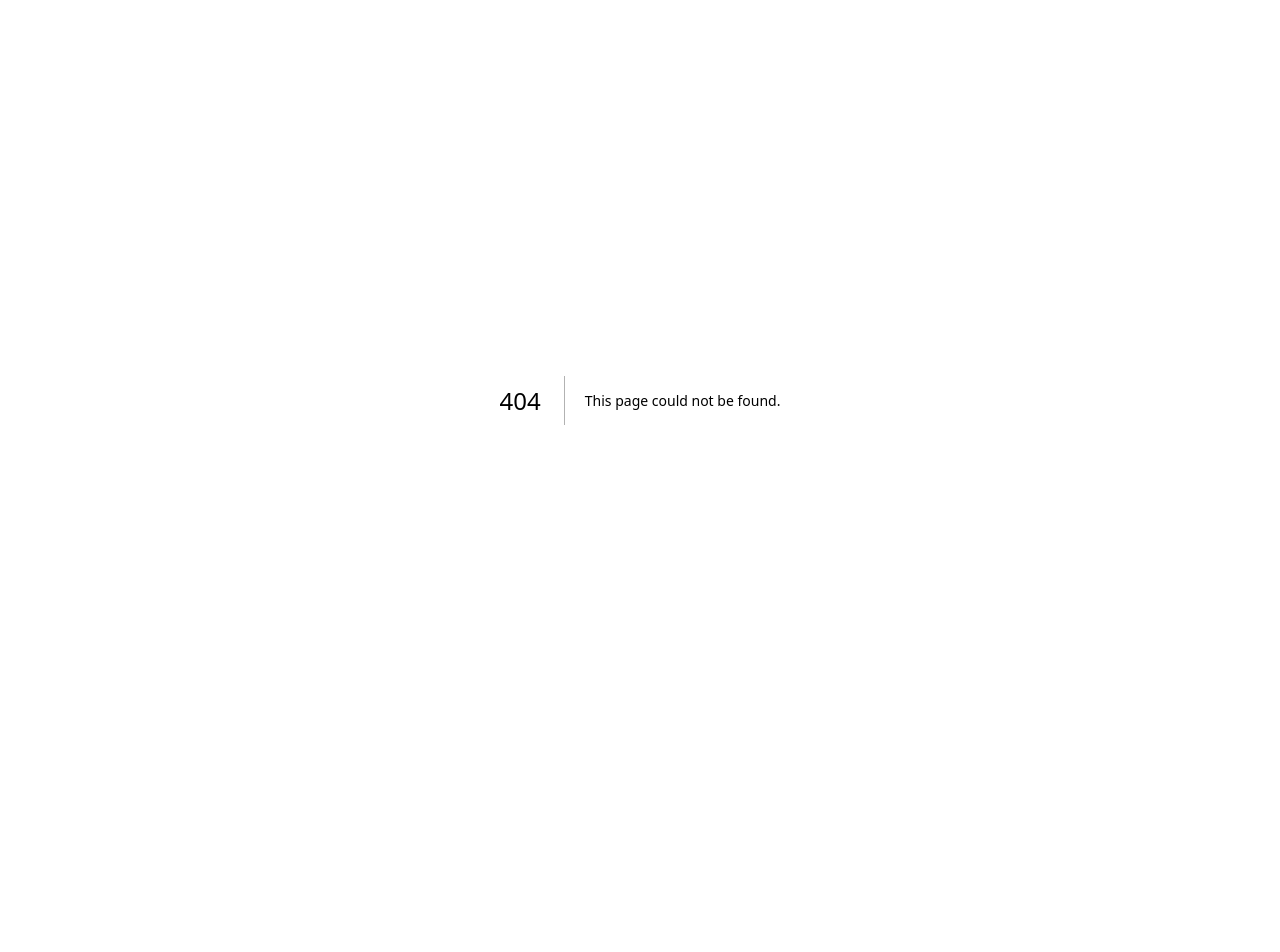
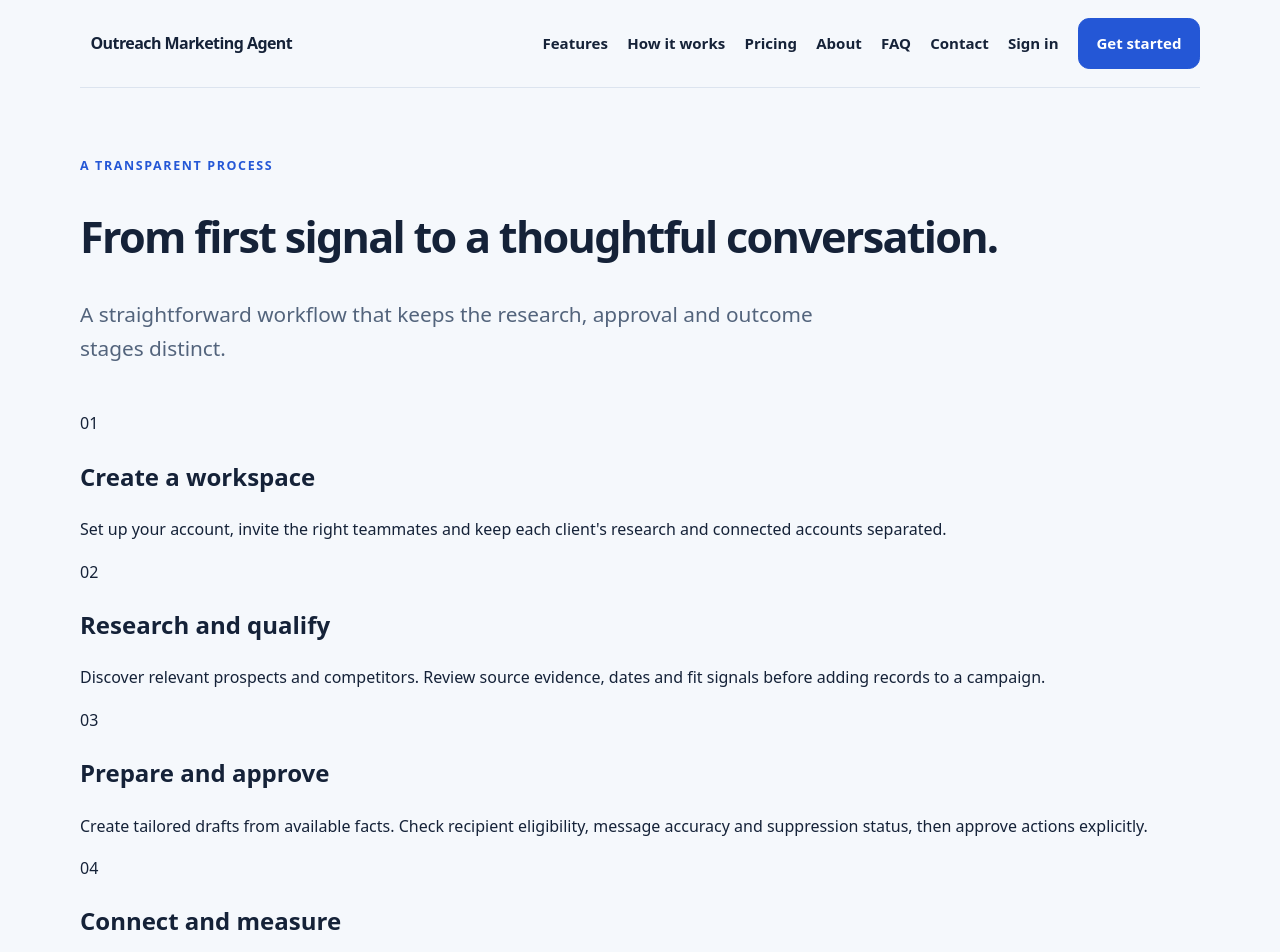
Before and after one commit to haseeb1984/Outreach-Marketing-Agent, a Next.js app in the folder frontend/: page /how-it-works in a window 1280 px wide. Before the commit this address had no page. Shown: the top 952 px of the page. Before the commit the page ends 800 px from the top, so only its background shows below. Built offline with nearby package versions, Linux system fonts and the light colour scheme.

Commit message:
Add public marketing and trust pages

```diff
--- /dev/null
+++ b/frontend/app/how-it-works/page.tsx
@@ -0,0 +1,11 @@
+import type { Metadata } from "next";
+import Link from "next/link";
+import { SiteHeader, SiteFooter } from "../components/site-chrome";
+export const metadata: Metadata = { title: "How it works", description: "How research, review, outreach and measurement work together." };
+const steps = [
+["01","Create a workspace","Set up your account, invite the right teammates and keep each client's research and connected accounts separated."],
+["02","Research and qualify","Discover relevant prospects and competitors. Review source evidence, dates and fit signals before adding records to a campaign."],
+["03","Prepare and approve","Create tailored drafts from available facts. Check recipient eligibility, message accuracy and suppression status, then approve actions explicitly."],
+["04","Connect and measure","Configure your own provider account, test its connection and review recorded activity. Treat delivery and conversions as confirmed only when provider data supports them."]
+];
+export default function HowItWorksPage(){return <><SiteHeader/><main className="wrap"><section className="page-head"><p className="eyebrow">A transparent process</p><h1>From first signal to a thoughtful conversation.</h1><p className="lead">A straightforward workflow that keeps the research, approval and outcome stages distinct.</p></section><section className="steps-list">{steps.map(([number,title,body])=><article className="step-row" key={number}><span className="step-number">{number}</span><div><h2>{title}</h2><p>{body}</p></div></article>)}</section><section className="section"><div className="callout"><div><h2>Your provider account stays yours</h2><p>Customers configure their own workspace SMTP account for outreach. Platform system email is a separate operational service.</p></div><Link className="button" href="/register">Create your workspace</Link></div></section></main><SiteFooter/></>;}
```
